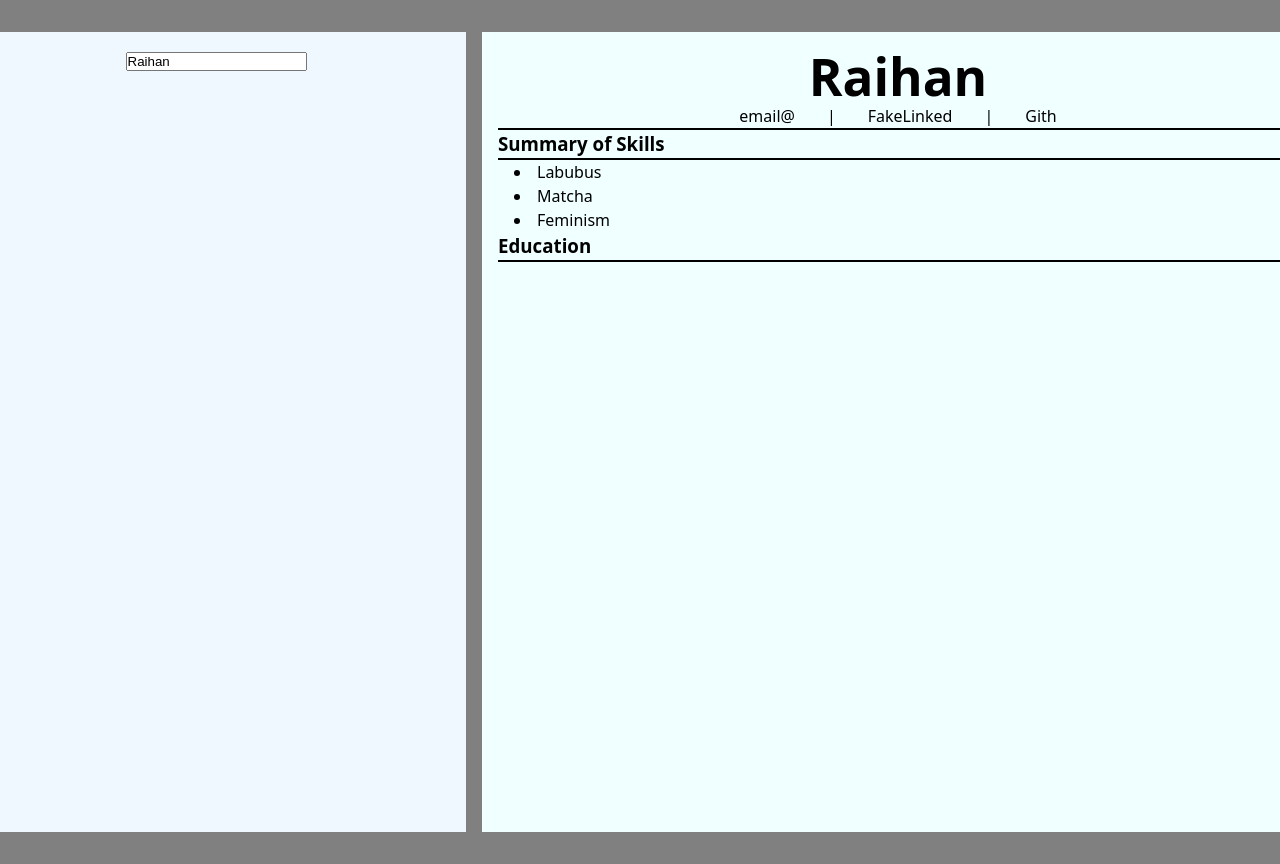
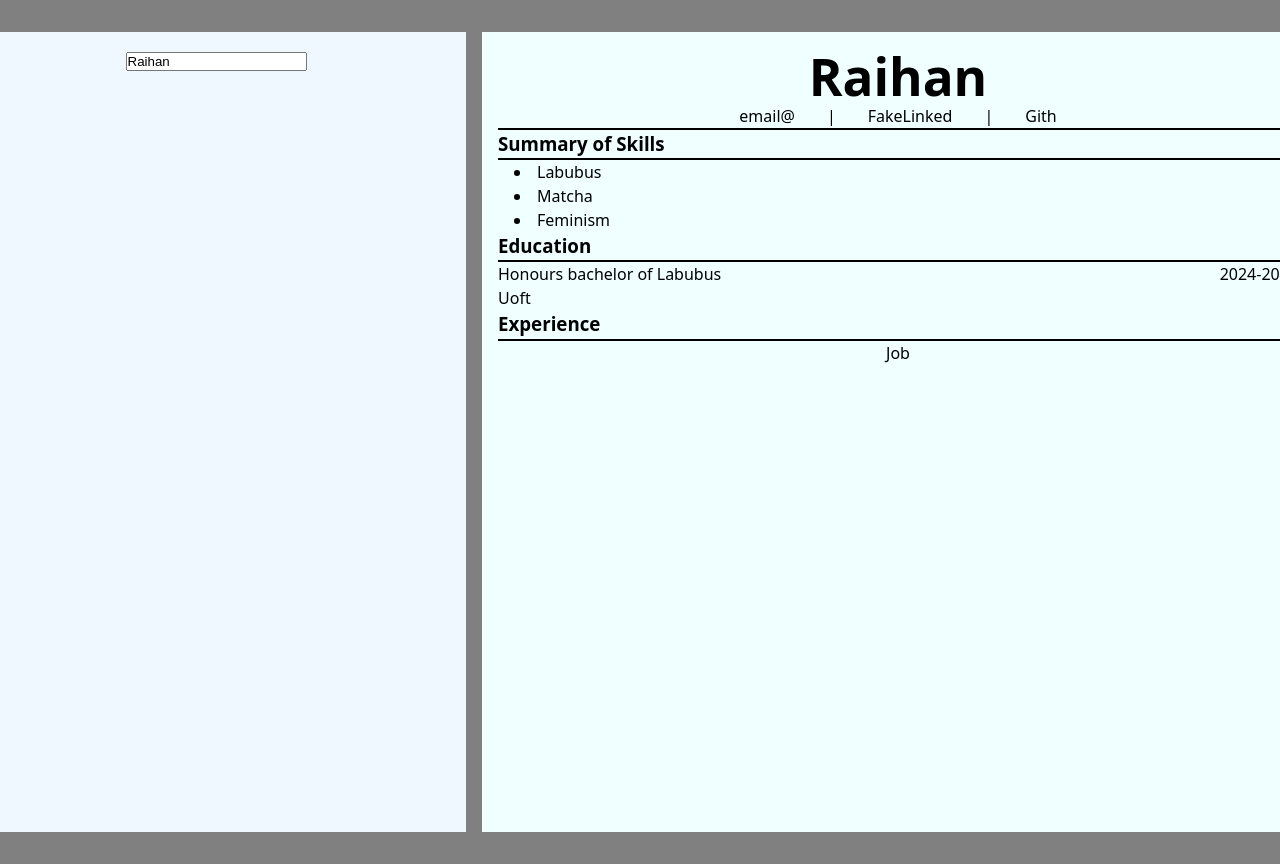
Before and after one commit to raihanCarder/resume-builder, a React (Vite) app: page / in a window 1280 px wide. Shown: the top 864 px of the page. Built offline with nearby package versions, Linux system fonts and the light colour scheme.

Commit message:
Add Experience Section

```diff
--- a/src/App.css
+++ b/src/App.css
@@ -43,7 +43,6 @@
 
 .resume-section {
   min-height: 800px;
-  max-height: 800px;
 
   padding: 1rem;
   background-color: azure;
@@ -61,6 +60,9 @@
 
 ul {
   list-style-position: inside;
+}
+
+.list-padding {
   padding-left: 1rem;
 }
 
@@ -75,3 +77,15 @@ ul {
   min-height: 800px;
   padding: 1rem;
 }
+
+.school-section {
+  text-align: left;
+  width: 100%;
+}
+
+.top-school-section {
+  display: flex;
+  flex-direction: row;
+  justify-content: space-between;
+  align-items: center;
+}
--- a/src/App.jsx
+++ b/src/App.jsx
@@ -1,6 +1,7 @@
 import { useState } from "react";
 import "./App.css";
 import { Fragment } from "react";
+import { exampleData } from "./examplePerson";
 
 function TitleSection({ name, links }) {
   return (
@@ -36,7 +37,7 @@ function SkillSection({ skills }) {
       <h3 className="sub-title">Summary of Skills</h3>
       <hr className="line" />
 
-      <ul>
+      <ul className="list-padding">
         {skills.map((el) => {
           return (
             <li key={el.id} className="skill">
@@ -55,6 +56,19 @@ function EducationSection({ data }) {
     <>
       <h3 className="sub-title">Education</h3>
       <hr className="line" />
+      <ul>
+        {data.map((school) => {
+          return (
+            <div key={school.id} className="school-section">
+              <div className="top-school-section">
+                <p>{school.program}</p>
+                <p>{school.timeThere}</p>
+              </div>
+              <p>{school.name}</p>
+            </div>
+          );
+        })}
+      </ul>
     </>
   );
 }
@@ -74,39 +88,29 @@ function Editor({ resumeData, setResumeData }) {
   );
 }
 
+function ExperienceSection({ data }) {
+  return (
+    <>
+      <h3 className="sub-title">Experience</h3>
+      <hr className="line" />
+      <p>{data[0].jobTitle}</p>
+    </>
+  );
+}
+
 function Resume({ demoPerson }) {
   return (
     <div className="resume">
       <TitleSection name={demoPerson.name} links={demoPerson.links} />
       <SkillSection skills={demoPerson.skills} />
       <EducationSection data={demoPerson.schools} />
+      <ExperienceSection data={demoPerson.experience} />
     </div>
   );
 }
 
 function App() {
-  const [resumeData, setResumeData] = useState({
-    name: "Raihan",
-    links: [
-      { id: crypto.randomUUID(), value: "email@" },
-      { id: crypto.randomUUID(), value: "FakeLinked" },
-      { id: crypto.randomUUID(), value: "Gith" },
-    ],
-    skills: [
-      { id: crypto.randomUUID(), skill: "Labubus" },
-      { id: crypto.randomUUID(), skill: "Matcha" },
-      { id: crypto.randomUUID(), skill: "Feminism" },
-    ],
-    schools: [
-      {
-        id: crypto.randomUUID(),
-        name: "Uoft",
-        timeThere: "2024-2028",
-        program: "CS",
-        desc: [],
-      },
-    ],
-  });
+  const [resumeData, setResumeData] = useState(exampleData);
 
   return (
     <>
--- /dev/null
+++ b/src/examplePerson.js
@@ -0,0 +1,33 @@
+export const exampleData = {
+  name: "Raihan",
+  links: [
+    { id: crypto.randomUUID(), value: "email@" },
+    { id: crypto.randomUUID(), value: "FakeLinked" },
+    { id: crypto.randomUUID(), value: "Gith" },
+  ],
+  skills: [
+    { id: crypto.randomUUID(), skill: "Labubus" },
+    { id: crypto.randomUUID(), skill: "Matcha" },
+    { id: crypto.randomUUID(), skill: "Feminism" },
+  ],
+  schools: [
+    {
+      id: crypto.randomUUID(),
+      name: "Uoft",
+      timeThere: "2024-2028",
+      program: "Honours bachelor of Labubus",
+    },
+  ],
+  experience: [
+    {
+      id: crypto.randomUUID(),
+      company: "Labubu Warehouse",
+      jobTitle: "Job",
+      lengthOfEmployment: "2023-2035",
+      tasks: [
+        { id: crypto.randomUUID(), task: "Labubus" },
+        { id: crypto.randomUUID(), task: "New Jeans" },
+      ],
+    },
+  ],
+};
```
